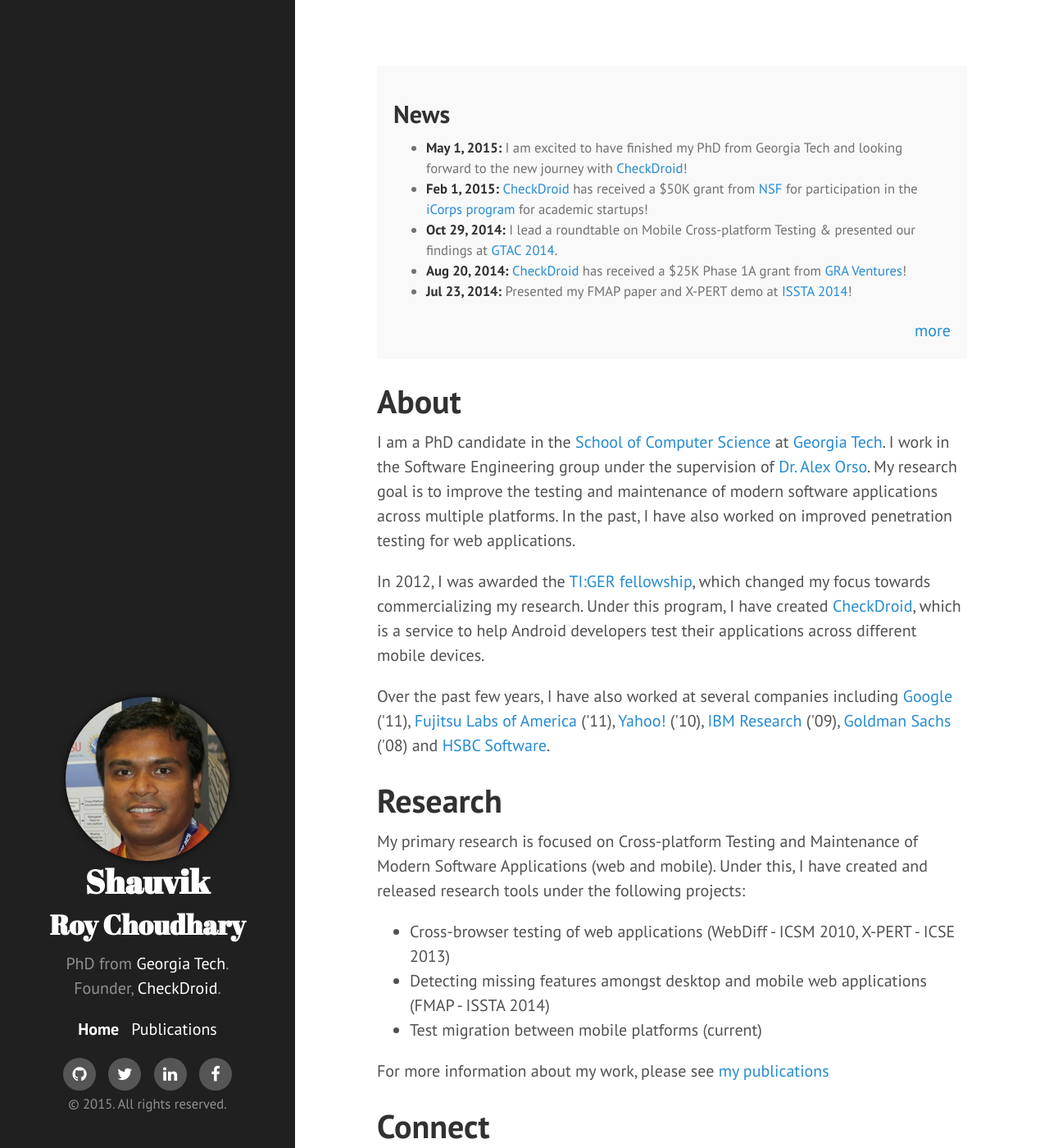
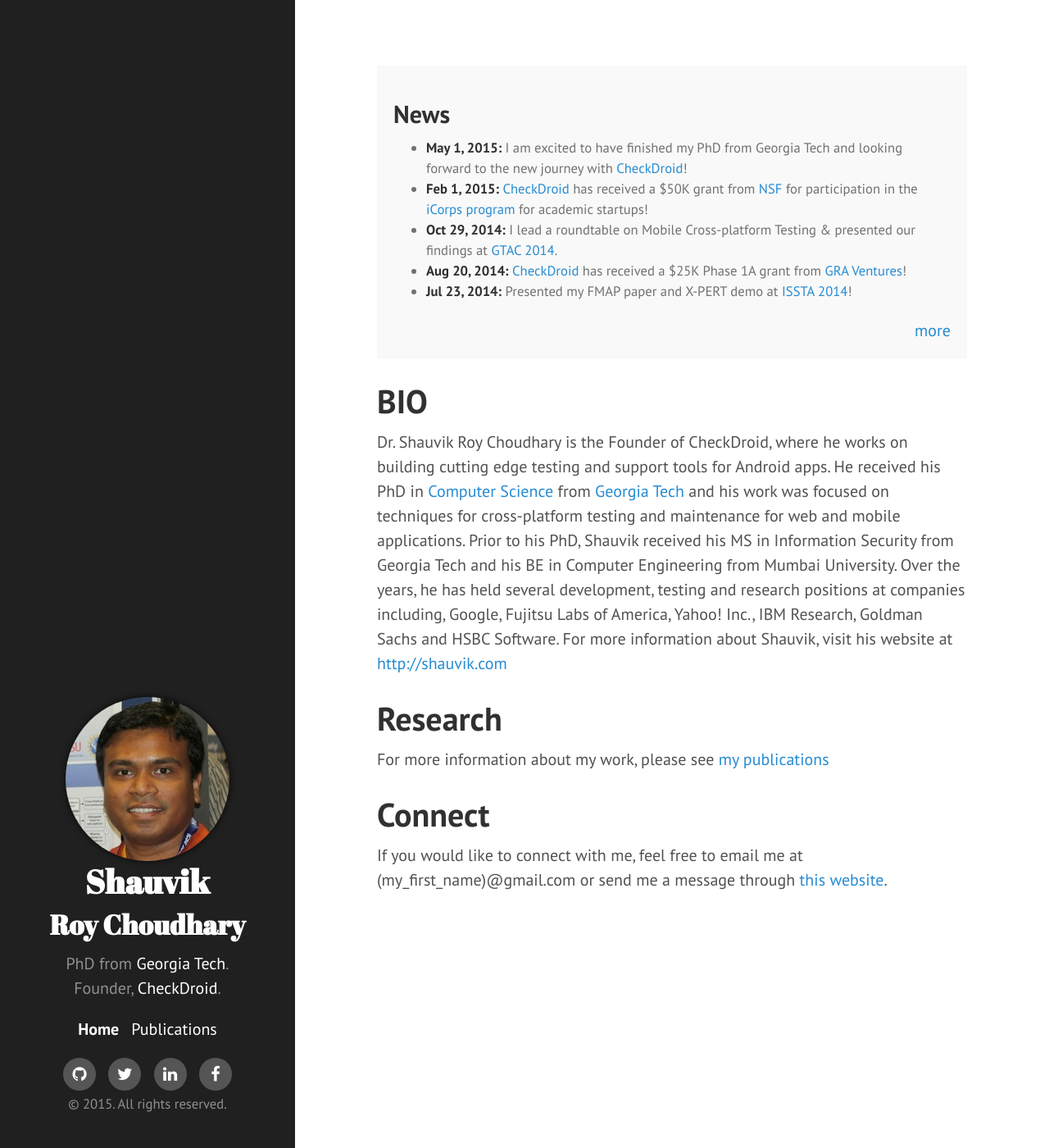
Before and after one commit to shauvik/shauvik.github.io, a Jekyll site: the page built from index.html, in a window 1280 px wide and 1400 px high. Shown: the whole window at 82% size. Built offline with Jekyll 4.4.1, drawn with Linux system fonts in a browser that asks for light colours; nearby versions of some CDN libraries; Markdown is read by kramdown in place of the engine named in the settings.

Commit message:
Update index.html

```diff
--- a/index.html
+++ b/index.html
@@ -25,24 +25,10 @@
 </div>
 
 
-<h1>About</h1>
-
-<p>I am a PhD candidate in the <a href="http://www.scs.gatech.edu/">School of Computer Science</a> at <a href="http://www.gatech.edu">Georgia Tech</a>. I work in the Software Engineering group under the supervision of <a href="http://www.cc.gatech.edu/~orso/">Dr. Alex Orso</a>. My research goal is to improve the testing and maintenance of modern software applications across multiple platforms. In the past, I have also worked on improved penetration testing for web applications.</p>
-
-<p>In 2012, I was awarded the <a href="http://tiger.gatech.edu">TI:GER fellowship</a>, which changed my focus towards commercializing my research. Under this program, I have created <a href="http://checkdroid.com">CheckDroid</a>, which is a service to help Android developers test their applications across different mobile devices.</p>
-
-<p>Over the past few years, I have also worked at several companies including <a href="http://www.google.com">Google</a> ('11), <a href="http://www.flacp.fujitsulabs.com/TSIG/">Fujitsu Labs of America</a> ('11), <a href="http://yahoo.com">Yahoo!</a> ('10), <a href="http://www.research.ibm.com/irl/">IBM Research</a> ('09), <a href="http://www.gs.com">Goldman Sachs</a> ('08) and <a href="http://www.hsbcglt.com/">HSBC Software</a>. </p>
-
+<h1>BIO</h1>
+<p>Dr. Shauvik Roy Choudhary is the Founder of CheckDroid, where he works on building cutting edge testing and support tools for Android apps. He received his PhD in <a href="http://www.scs.gatech.edu/">Computer Science</a> from <a href="http://www.gatech.edu">Georgia Tech</a> and his work was focused on techniques for cross-platform testing and maintenance for web and mobile applications. Prior to his PhD, Shauvik received his MS in Information Security from Georgia Tech and his BE in Computer Engineering from Mumbai University. Over the years, he has held several development, testing and research positions at companies including, Google, Fujitsu Labs of America, Yahoo! Inc., IBM Research, Goldman Sachs and HSBC Software. For more information about Shauvik, visit his website at <a href="http://shauvik.com">http://shauvik.com</a> </p>
 
 <h1>Research</h1>
-
-<p>My primary research is focused on Cross-platform Testing and Maintenance of Modern Software Applications (web and mobile).
-Under this, I have created and released research tools under the following projects: </p>
-<ul>
-<li> Cross-browser testing of web applications (WebDiff - ICSM 2010, X-PERT - ICSE 2013)
-<li> Detecting missing features amongst desktop and mobile web applications (FMAP - ISSTA 2014)
-<li> Test migration between mobile platforms (current)
-</ul>
 
 For more information about my work, please see <a href="/publications/">my publications</a>
 
```
